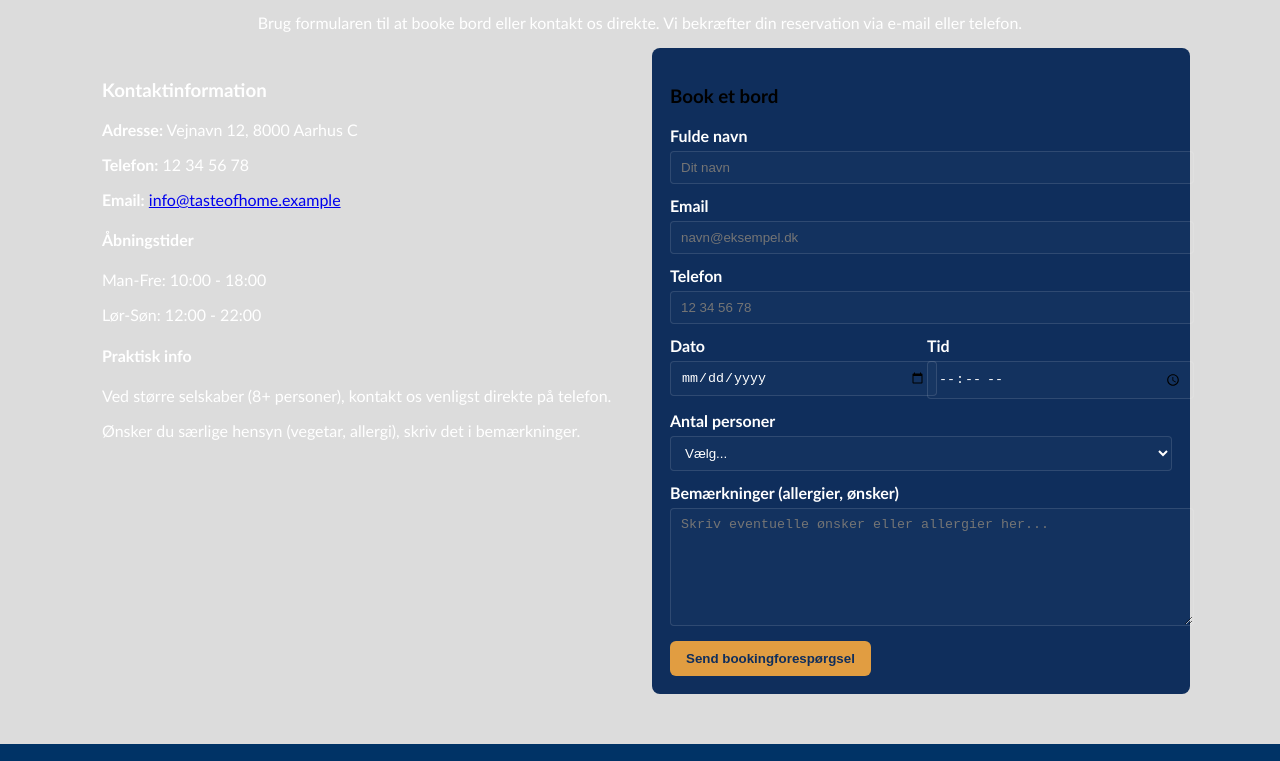
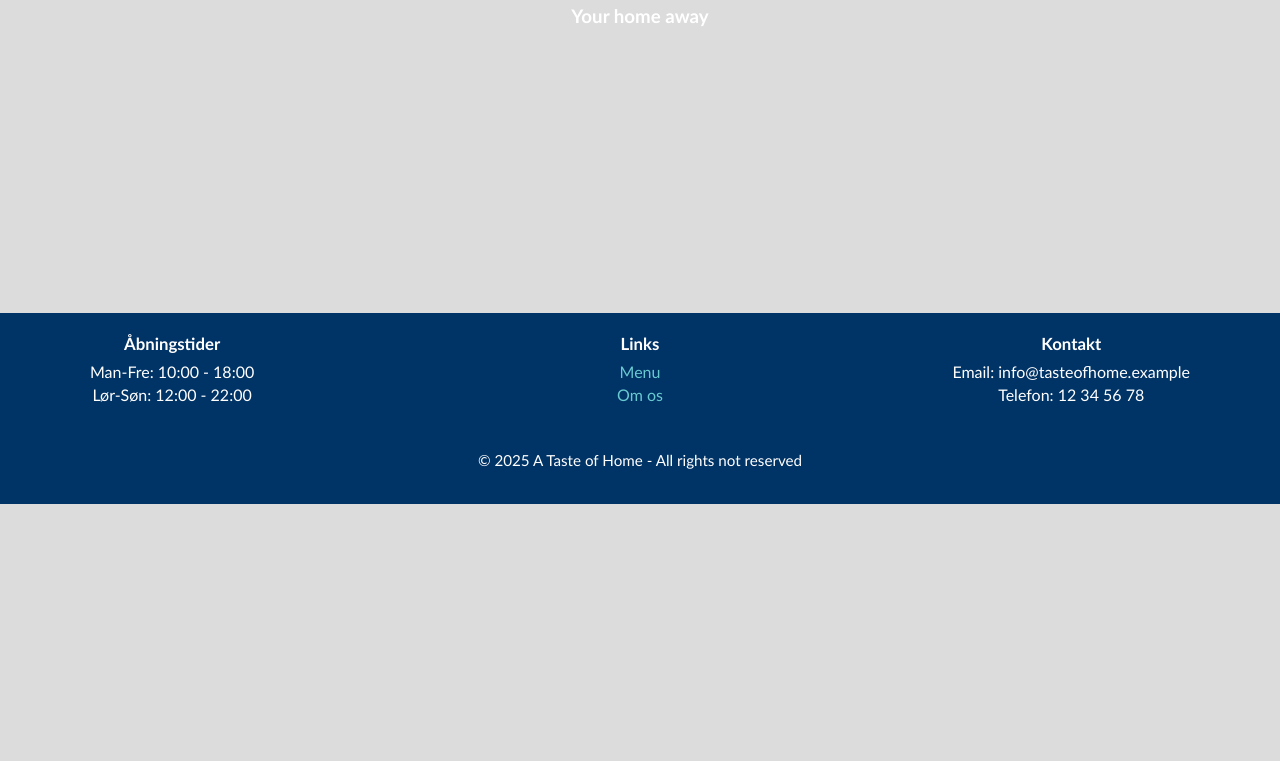
Before and after one commit to SebastianEUCSYD/SebastianEUCSYD.github.io, a plain HTML site: page a-taste-of-home/kontakt.html in a window 1280 px wide. Shown: the part 296-1057 px from the top of the page. After the commit the page ends 800 px from the top, so only its background shows below. Drawn offline with Linux system fonts and the light colour scheme.

```diff
--- a/a-taste-of-home/kontakt.html
+++ b/a-taste-of-home/kontakt.html
@@ -23,81 +23,15 @@
     </header>
 
     <main>
-        <div style="color: white; text-align: center; margin-top: 40px;">
+        <div style="color: white; text-align: center; margin-top: 120px;">
             <h1>A taste of home</h1>
             <h3>Your home away</h3>
         </div>
-
-        <section class="contact-section">
-            <p class="contact-intro">Brug formularen til at booke bord eller kontakt os direkte. Vi bekræfter din reservation via e-mail eller telefon.</p>
-
-            <div class="contact-grid">
-                <div class="contact-info">
-                    <h3>Kontaktinformation</h3>
-                    <p><strong>Adresse:</strong> Vejnavn 12, 8000 Aarhus C</p>
-                    <p><strong>Telefon:</strong> 12 34 56 78</p>
-                    <p><strong>Email:</strong> <a href="mailto:info@tasteofhome.example">info@tasteofhome.example</a></p>
-                    <h4>Åbningstider</h4>
-                    <p>Man-Fre: 10:00 - 18:00</p>
-                    <p>Lør-Søn: 12:00 - 22:00</p>
-                    <h4>Praktisk info</h4>
-                    <p>Ved større selskaber (8+ personer), kontakt os venligst direkte på telefon.</p>
-                    <p>Ønsker du særlige hensyn (vegetar, allergi), skriv det i bemærkninger.</p>
-                </div>
-
-                <div style="background-color:#0f2e5c; "class="contact-form">
-                    <h3>Book et bord</h3>
-                    <!-- Erstat action med din formular-backend (fx Formspree, Netlify Forms eller din server) -->
-                    <form action="#" method="POST" novalidate>
-                        <label for="name">Fulde navn</label>
-                        <input id="name" name="name" type="text" required placeholder="Dit navn">
-
-                        <label for="email">Email</label>
-                        <input id="email" name="email" type="email" required placeholder="navn@eksempel.dk">
-
-                        <label for="phone">Telefon</label>
-                        <input id="phone" name="phone" type="tel" placeholder="12 34 56 78">
-
-                        <div class="form-row">
-                            <div>
-                                <label for="date">Dato</label>
-                                <input id="date" name="date" type="date" required>
-                            </div>
-                            <div>
-                                <label for="time">Tid</label>
-                                <input id="time" name="time" type="time" required>
-                            </div>
-                        </div>
-
-                        <label for="people">Antal personer</label>
-                        <select id="people" name="people" required>
-                            <option value="">Vælg...</option>
-                            <option>1</option>
-                            <option>2</option>
-                            <option>3</option>
-                            <option>4</option>
-                            <option>5</option>
-                            <option>6</option>
-                            <option>7</option>
-                            <option>8</option>
-                            <option>9+</option>
-                        </select>
-
-                        <label for="notes">Bemærkninger (allergier, ønsker)</label>
-                        <textarea id="notes" name="notes" placeholder="Skriv eventuelle ønsker eller allergier her..."></textarea>
-
-                        <button type="submit">Send bookingforespørgsel</button>
-                    </form>
-
-                </div>
-            </div>
-        </section>
-
     </main>
 
     <footer>
         <div class="footer-content">
-                <div style="text-align: center;"class="footer-col">
+            <div style="text-align: center;" class="footer-col">
                 <h4>Åbningstider</h4>
                 <p>Man-Fre: 10:00 - 18:00</p>
                 <p>Lør-Søn: 12:00 - 22:00</p>
@@ -107,7 +41,7 @@
                 <p><a href="menu.html">Menu</a></p>
                 <p><a href="om-os.html">Om os</a></p>
             </div>
-                <div style="text-align: center;"class="footer-col">
+            <div style="text-align: center;" class="footer-col">
                 <h4>Kontakt</h4>
                 <p>Email: info@tasteofhome.example</p>
                 <p>Telefon: 12 34 56 78</p>
```
Also changed, not shown: a-taste-of-home/menu.html (+5 -2 lines), a-taste-of-home/menukort.png (added), 1 other file. Lines whose indentation alone changed are shown as unchanged.
